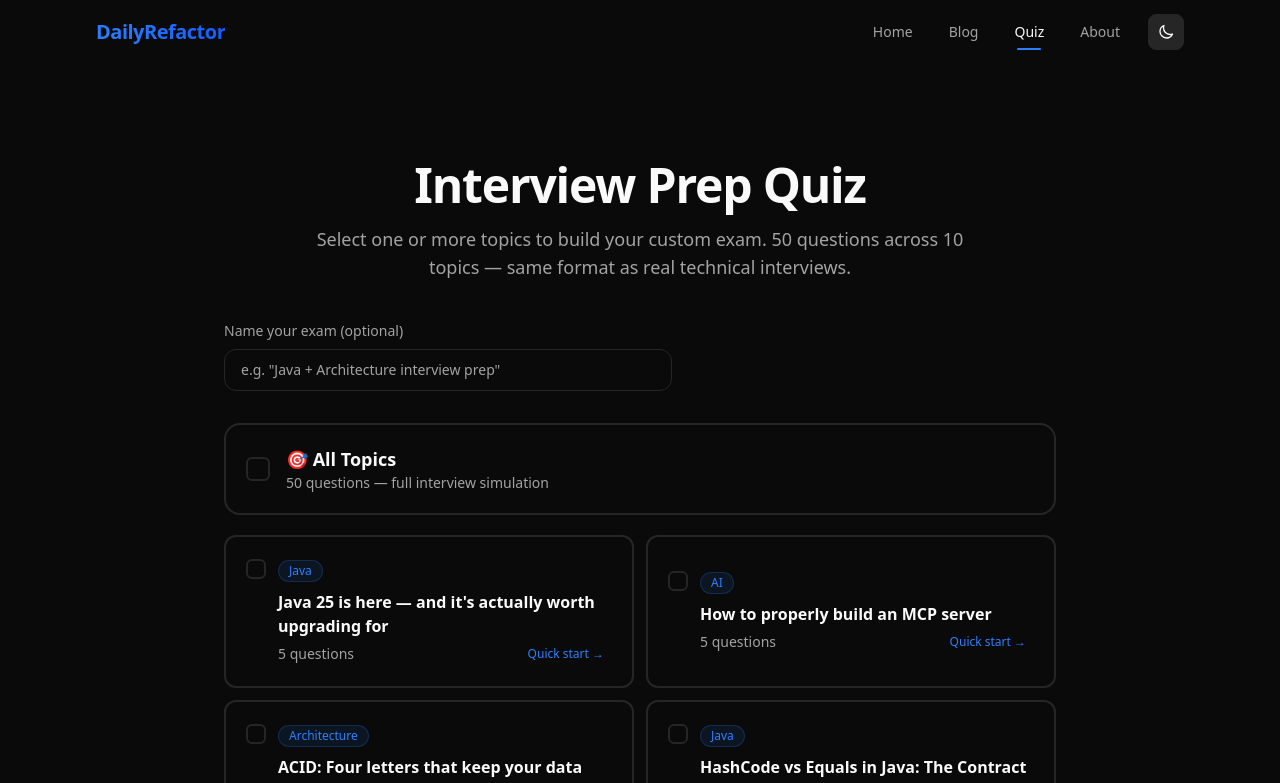
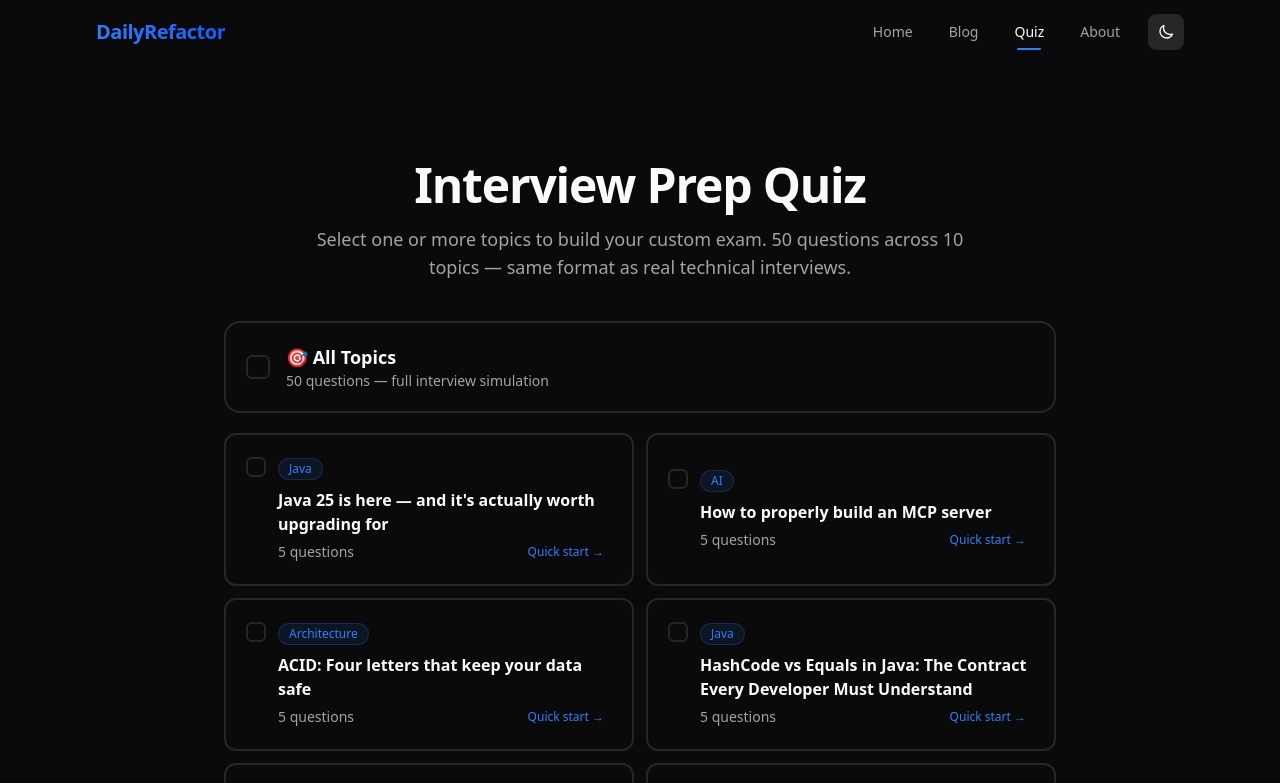
Before and after one commit to atascg01/DailyRefactor, a Next.js app: page /quiz in a window 1280 px wide. Shown: the top 783 px of the page. Built offline with nearby package versions, Linux system fonts and the light colour scheme.

Commit message:
chore: remove exam name input — pointless clutter

```diff
--- a/src/components/QuizPageContent.tsx
+++ b/src/components/QuizPageContent.tsx
@@ -15,7 +15,6 @@ interface Category {
 export default function QuizPageContent() {
   const [phase, setPhase] = useState<"select" | "quiz" | "results">("select");
   const [selectedSlugs, setSelectedSlugs] = useState<Set<string>>(new Set());
-  const [examTitle, setExamTitle] = useState<string>("");
   const [currentIndex, setCurrentIndex] = useState(0);
   const [selected, setSelected] = useState<number | null>(null);
   const [feedback, setFeedback] = useState<"correct" | "wrong" | null>(null);
@@ -163,22 +162,6 @@ export default function QuizPageContent() {
           </p>
         </div>
 
-        {/* Exam Title (optional) */}
-        <div className="mb-8">
-          <label className="block text-sm font-medium text-[var(--muted-foreground)] mb-2">
-            Name your exam (optional)
-          </label>
-          <input
-            type="text"
-            value={examTitle}
-            onChange={(e) => setExamTitle(e.target.value)}
-            placeholder='e.g. "Java + Architecture interview prep"'
-            className="w-full max-w-md px-4 py-2.5 rounded-xl border border-[var(--border)]
-                       bg-[var(--background)] text-sm placeholder:text-[var(--muted-foreground)]
-                       focus:outline-none focus:border-blue-500 focus:ring-1 focus:ring-blue-500/30 transition-colors"
-          />
-        </div>
-
         {/* All Topics toggle */}
         <button
           onClick={toggleAll}
@@ -317,9 +300,6 @@ export default function QuizPageContent() {
       <div className="max-w-3xl mx-auto px-4 sm:px-6 lg:px-8 py-16 md:py-24">
         <div className="text-center mb-12">
           <div className="text-6xl mb-4">{emoji}</div>
-          {examTitle && (
-            <p className="text-sm text-[var(--muted-foreground)] mb-2">{examTitle}</p>
-          )}
           <h1 className="text-3xl font-bold mb-2">Quiz Complete!</h1>
           <div className="text-5xl font-bold text-blue-500 mb-3">
             {correctCount}/{questions.length}
@@ -410,10 +390,6 @@ export default function QuizPageContent() {
           {currentIndex + 1} of {questions.length}
         </span>
       </div>
-
-      {examTitle && (
-        <p className="text-xs text-[var(--muted-foreground)] mb-4">{examTitle}</p>
-      )}
 
       {/* Progress bar */}
       <div className="w-full h-2 bg-[var(--border)] rounded-full mb-8 overflow-hidden">
```
